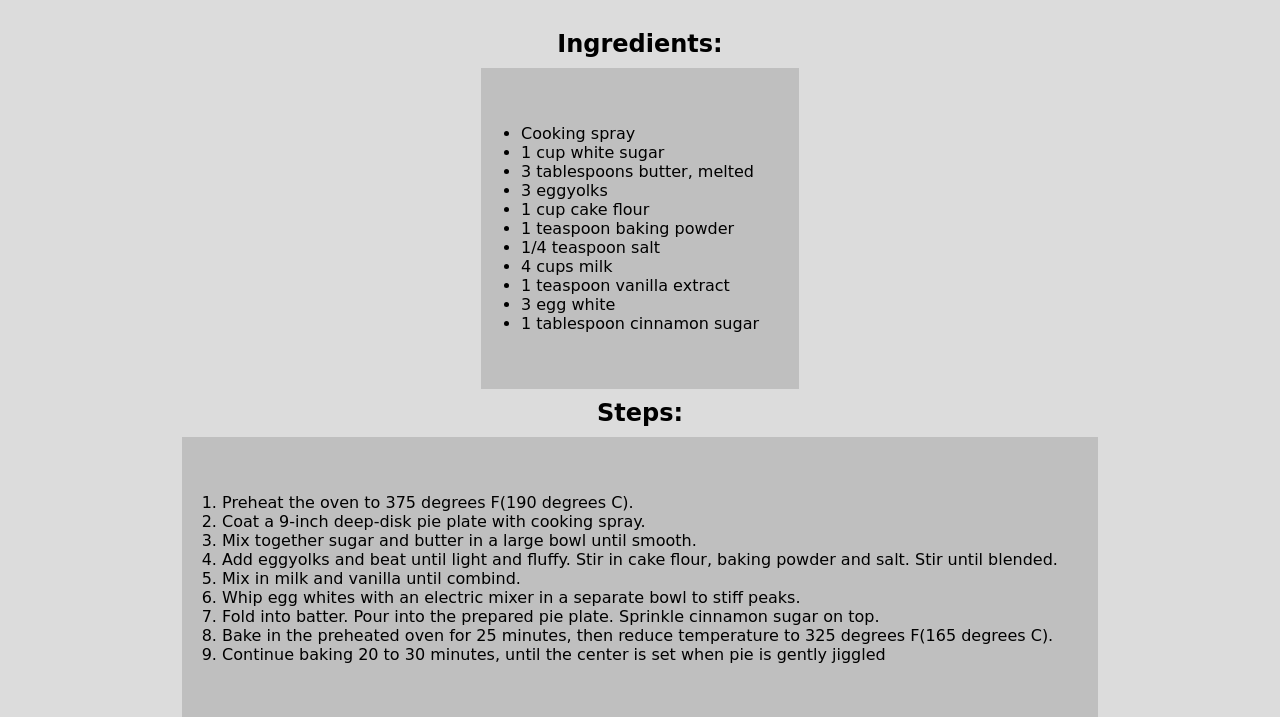
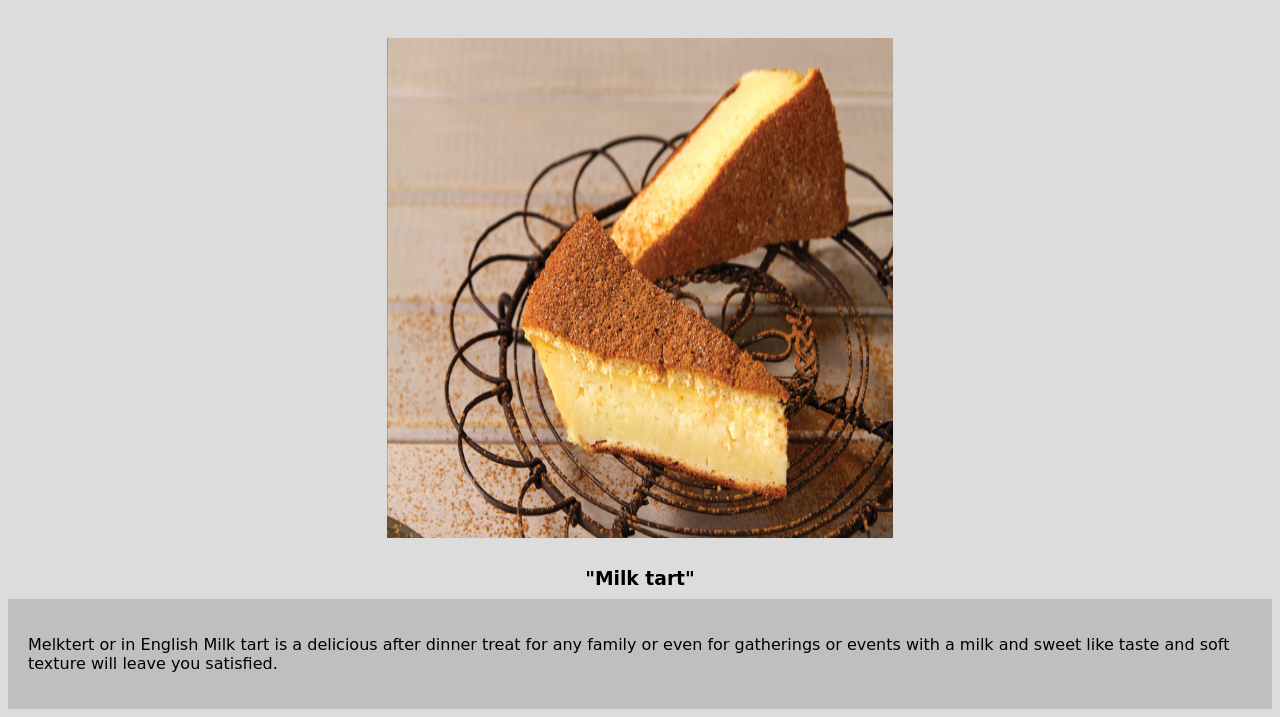
Before and after one commit to AdriaanNaude/odin-recipes, a plain HTML site: page recipes/melktert.html in a window 1280 px wide. Shown: the part 78-795 px from the top of the page. Drawn offline with Linux system fonts and the light colour scheme.

Commit message:
images added, description heading and paragraph added, css changes and headings changed

```diff
--- a/recipes/melktert.html
+++ b/recipes/melktert.html
@@ -7,9 +7,15 @@
 	</head>
 	<body>
 		<h1>Melktert</h1>
-		<p>
-
-		</p>
+		<img src="../img/melktert.png" alt="Melktert">
+		<h3>"Milk tart"</h3>
+		<div class="list_box">
+			<p>
+				Melktert or in English Milk tart is a delicious after dinner treat for any
+				family or even for gatherings or events with a milk and sweet like taste and
+				soft texture will leave you satisfied.
+			</p>
+		</div>
 		<h2>Ingredients:</h2>
 		<div class="list_box">
 			<ul>
--- a/recipes/recipes-style.css
+++ b/recipes/recipes-style.css
@@ -4,6 +4,17 @@ body{
 	justify-content: center;
 	background-color: #DCDCDC;
 	font-family: 'Redressed', cursive;
+}
+img{
+	margin: 0 auto;
+	width: 40%;
+	height: 500px;
+	padding: 50px 50px 20px 50px;
+}
+@media screen and (max-width: 960px){
+	img{
+		width: 80%;
+	}
 }
 ol, ul{
 	padding: 20px;
@@ -14,7 +25,7 @@ ol, ul{
 	background-color: #BFBFBF;
 	padding: 20px;
 }
-h1, h2{
+h1, h2, h3{
 	margin: 0 auto;
 	padding: 10px;
 }
```
Also changed, not shown: recipes/herderspastei.html (+8 -3 lines), recipes/papenwors.html (+8 -3 lines).
